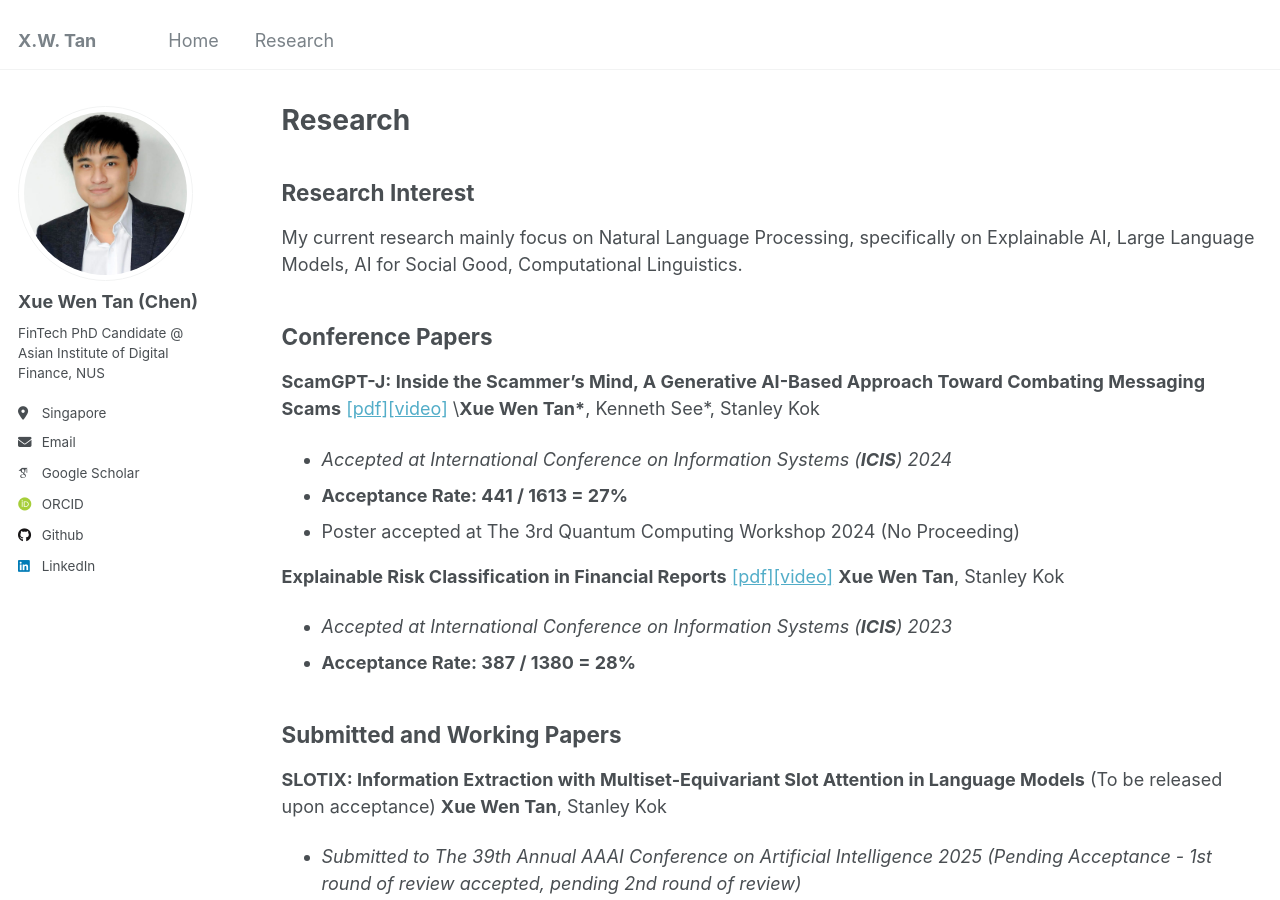
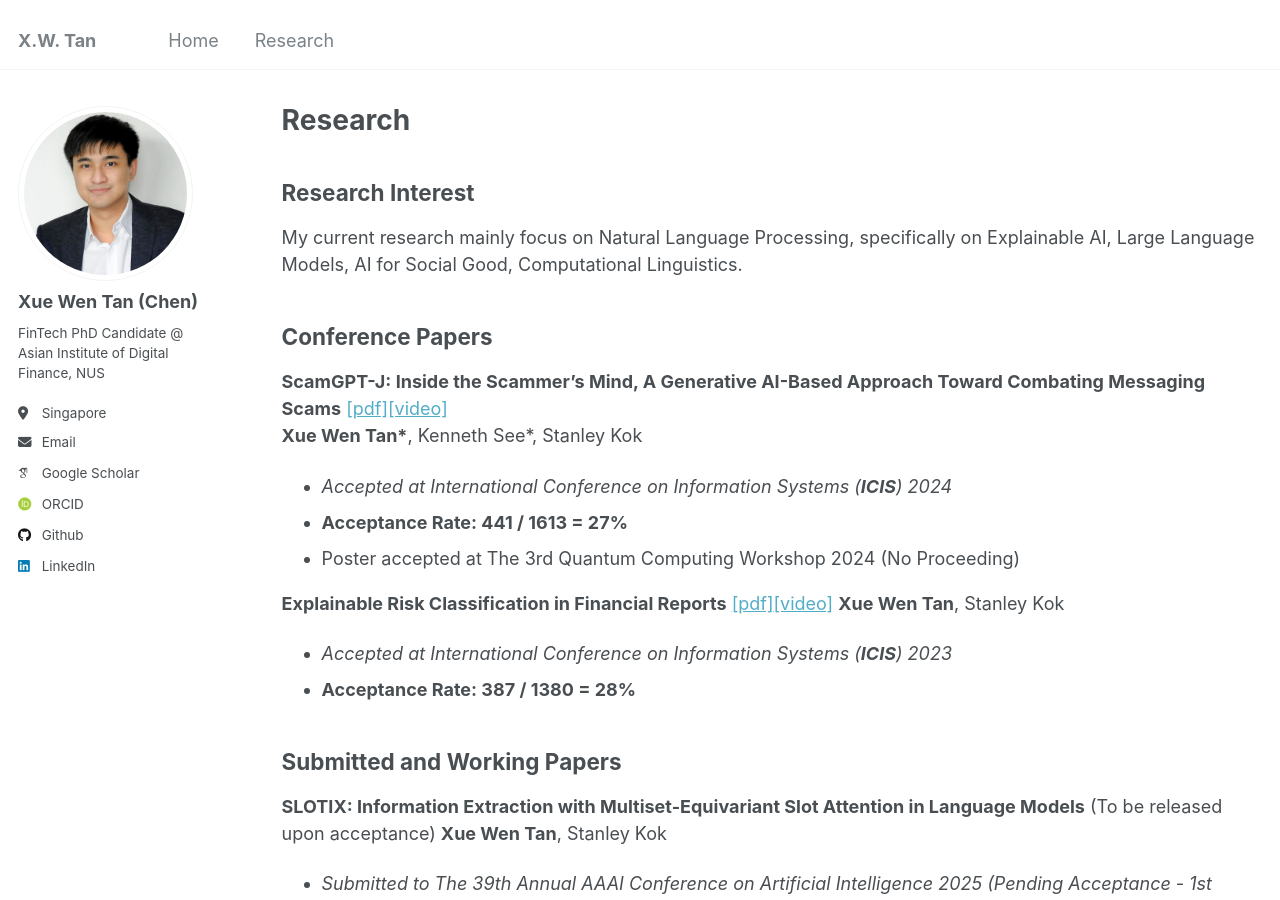
Before and after one commit to Chen-XueWen/Chen-XueWen.github.io, a Jekyll site: the page built from _pages/publications.md, in a window 1280 px wide and 900 px high. Built offline with Jekyll 4.4.1, drawn with Linux system fonts in a browser that asks for light colours; some web fonts are replaced.

```diff
--- a/_pages/publications.md
+++ b/_pages/publications.md
@@ -8,8 +8,8 @@ author_profile: true
 My current research mainly focus on Natural Language Processing, specifically on Explainable AI, Large Language Models, AI for Social Good, Computational Linguistics.
 
 ## Conference Papers
-**ScamGPT-J: Inside the Scammer’s Mind, A Generative AI-Based Approach Toward Combating Messaging Scams** [[pdf]](https://arxiv.org/abs/2412.13528)[[video]](https://aisel.aisnet.org/icis2024/humtechinter/humtechinter/14/)
-\\**Xue Wen Tan\***, Kenneth See\*, Stanley Kok
+**ScamGPT-J: Inside the Scammer’s Mind, A Generative AI-Based Approach Toward Combating Messaging Scams** [[pdf]](https://arxiv.org/abs/2412.13528)[[video]](https://aisel.aisnet.org/icis2024/humtechinter/humtechinter/14/)\
+**Xue Wen Tan\***, Kenneth See\*, Stanley Kok
   - *Accepted at International Conference on Information Systems (**ICIS**) 2024*
   - **Acceptance Rate: 441 / 1613 = 27%**
   - Poster accepted at The 3rd Quantum Computing Workshop 2024 (No Proceeding)
```
